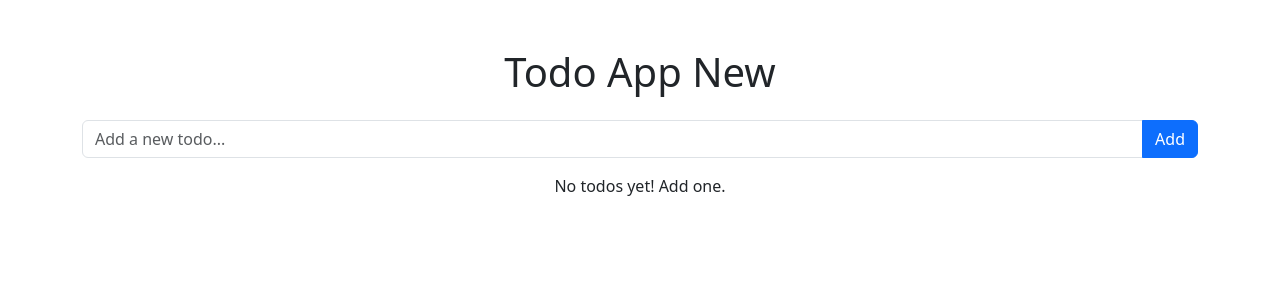
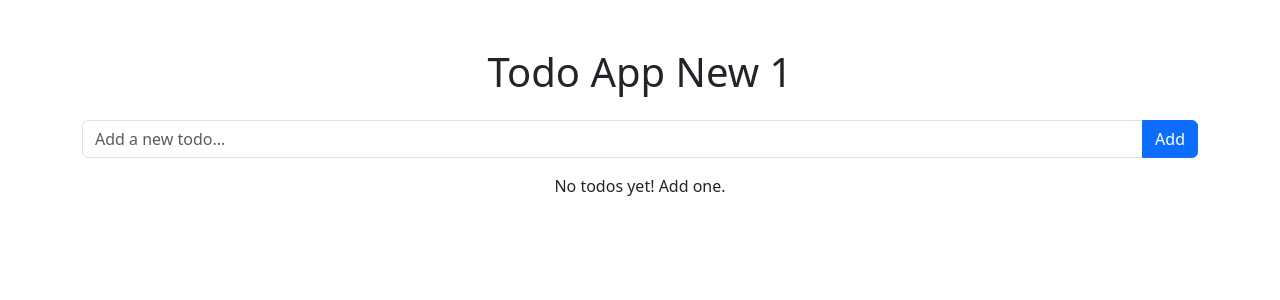
Before and after one commit to AR-repo27/Todos_react, a React (Create React App) app: page / in a window 1280 px wide. Shown: the top 300 px of the page. Built offline with nearby package versions, Linux system fonts and the light colour scheme.

Commit message:
changes title

```diff
--- a/src/App.js
+++ b/src/App.js
@@ -49,7 +49,7 @@ function App() {
 
   return (
     <div className="container mt-5">
-      <h1 className="text-center mb-4">Todo App New</h1>
+      <h1 className="text-center mb-4">Todo App New 1</h1>
       <TodoForm addTodo={addTodo} />
       <TodoList
         todos={todos}
```
